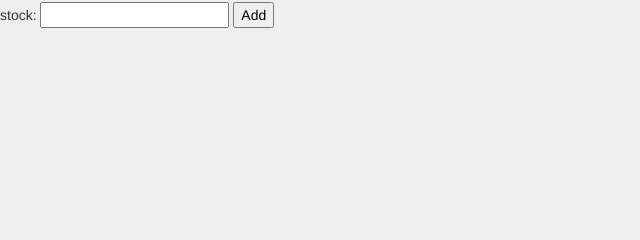
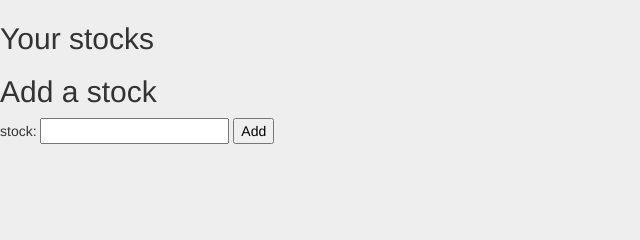
Before and after one commit to cramja/stocktracker, a Django app: page /users/profile/ in a window 1280 px wide. Shown: the part 138-378 px from the top of the page, without its empty margins (0-640 px from the left). Run offline with Django 3.2, Linux system fonts and the light colour scheme; a user stored in the database is signed in; data comes from the database, SQL or seed files in the repository; parts of the project's set-up code (start-up, migrations or seed data) failed here and were passed over.

Commit message:
show a user's stocks in their profile

```diff
--- a/users/models.py
+++ b/users/models.py
@@ -4,9 +4,6 @@ from django.contrib.auth.models import User
 class Stock(models.Model):
     name = models.CharField(max_length=20, primary_key=True)
 
-# class UserProfile(models.Model):
-#     name = models.ForeignKey(User, primary_key=True)
-
 class UserStockMapping(models.Model):
     user = models.ForeignKey(User)
     stock = models.ForeignKey(Stock)
--- a/users/templates/users/profile.html
+++ b/users/templates/users/profile.html
@@ -3,7 +3,14 @@
 {% block title %}Profile Info{% endblock %}
 
 {% block content %}
+<h2>Your stocks</h2>
 
+{%for stock in stocks %}
+    {{stock.stock.name}}
+    <br/>
+{% endfor %}
+
+<h2>Add a stock</h2>
 <form action="/users/add_stock/" method="post">{% csrf_token %}
     stock: <input type="text" name="stock"/>
     <input type="submit" value="Add" />
--- a/users/views.py
+++ b/users/views.py
@@ -37,7 +37,7 @@ def logout_view(request):
 
 @login_required
 def profile(request):
-	return render(request, 'users/profile.html')
+	return render_to_response('users/profile.html', {'stocks': UserStockMapping.objects.filter(user=request.user)})
 
 
 @login_required
```
